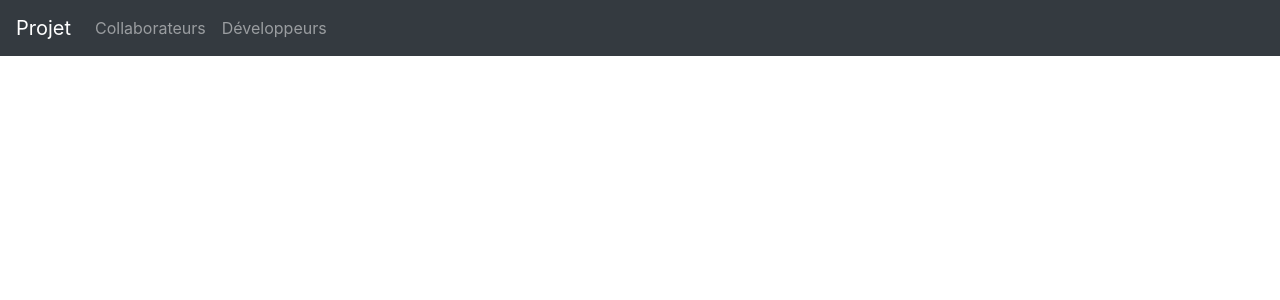
After one commit to Angelinag1/webappsaler_ecf7, a PHP site: template app/modules/frontend/views/partial/index.phtml in a window 1280 px wide. The commit adds this page. Shown: the top 300 px of the page. Run offline with PHP 8.4, Linux system fonts and the light colour scheme; the template is opened without the code that fills it, so the values that code supplies are empty; some libraries are stand-ins or nearby versions.

```diff
--- a/app/common/models/Developpeur.php
+++ b/app/common/models/Developpeur.php
@@ -1,6 +1,6 @@
 <?php
 
-namespace Webappsaler\Common\Models;
+namespace Webappsaler\Models;
 use Phalcon\Validation;
 
 class Developpeur extends \Phalcon\Mvc\Model
--- a/app/modules/frontend/views/index.phtml
+++ b/app/modules/frontend/views/index.phtml
@@ -11,6 +11,7 @@
         <link rel="shortcut icon" type="image/x-icon" href="<?php echo $this->url->get('img/favicon.ico')?>"/>
     </head>
     <body>
+
         <div class="container">
             <?php echo $this->getContent(); ?>
         </div>
--- /dev/null
+++ b/app/modules/frontend/views/partial/index.phtml
@@ -0,0 +1,31 @@
+<!DOCTYPE html>
+<html>
+<head>
+    <title>Projet</title>
+    <link rel="stylesheet" href="https://maxcdn.bootstrapcdn.com/bootstrap/4.5.2/css/bootstrap.min.css">
+</head>
+<body>
+<nav class="navbar navbar-expand-lg navbar-dark bg-dark">
+    <a class="navbar-brand" href="#">Projet</a>
+    <button class="navbar-toggler" type="button" data-toggle="collapse" data-target="#navbarNav" aria-controls="navbarNav" aria-expanded="false" aria-label="Toggle navigation">
+        <span class="navbar-toggler-icon"></span>
+    </button>
+    <div class="collapse navbar-collapse" id="navbarNav">
+        <ul class="navbar-nav">
+            <li class="nav-item">
+                <a class="nav-link" href="collaborateur/collaborateur.phtml">Collaborateurs</a>
+            </li>
+            <li class="nav-item">
+                <a class="nav-link" href="developpeur/developpeur.phtml">Développeurs</a>
+            </li>
+        </ul>
+    </div>
+</nav>
+
+<!-- Le reste du contenu de votre page -->
+
+<script src="https://code.jquery.com/jquery-3.5.1.slim.min.js"></script>
+<script src="https://cdn.jsdelivr.net/npm/@popperjs/core@2.5.4/dist/umd/popper.min.js"></script>
+<script src="https://maxcdn.bootstrapcdn.com/bootstrap/4.5.2/js/bootstrap.min.js"></script>
+</body>
+</html>
```
